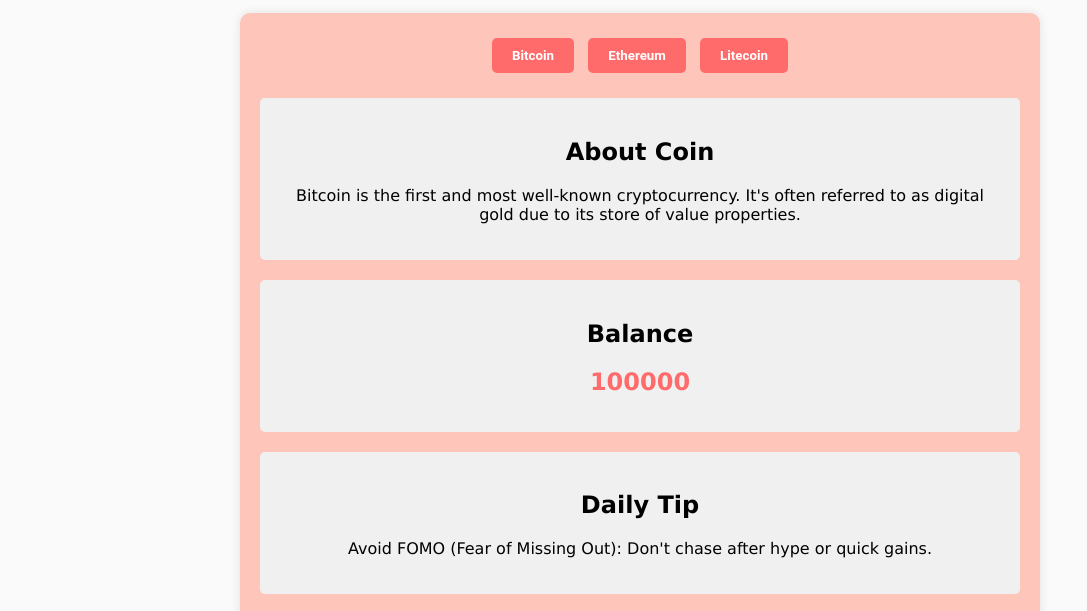
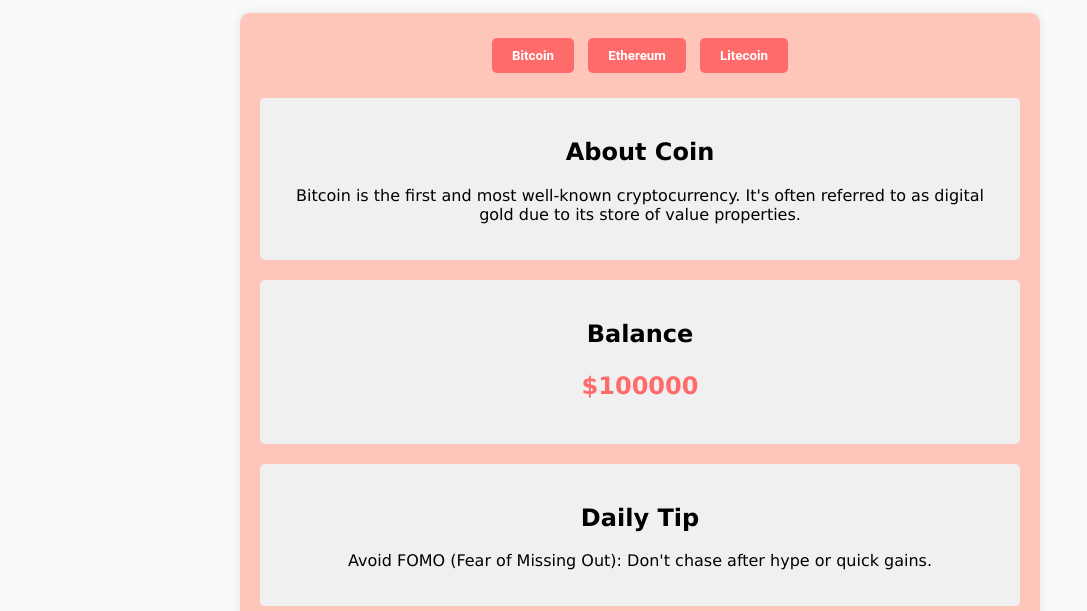
Before and after one commit to simranmerchant/crypto-trading-simulator, a plain HTML site: page gametab.html in a window 1280 px wide. Both pictures are taken after a click on the button "Buy". Shown: the part 149-760 px from the top of the page, without its empty margins (0-1087 px from the left). Drawn offline with nearby package versions, Linux system fonts and the light colour scheme.

Commit message:
fixed balance appearance

```diff
--- a/gametab.html
+++ b/gametab.html
@@ -40,7 +40,7 @@
             </div>
             <div class="balance-box"> <!-- # Added balance box div -->
                 <h2>Balance</h2>
-                <p><span id="balanceValue"></span></p> <!-- # Initial balance value -->
+                <p>$<span id="balanceValue"></span></p> <!-- # Initial balance value -->
             </div>
             <div class="daily-tip">
                 <h2>Daily Tip</h2>
@@ -104,7 +104,7 @@
             } else {
                 alert("Not enough money! Please enter a smaller amount.");
             }
-            document.getElementById("balanceValue").textContent = balance;
+            document.getElementById("balanceValue").textContent = Math.trunc(balance); // Update balance
             document.getElementById("totalBitcoins").textContent = totalcoins; // Update total bitcoins
         }
 
@@ -126,7 +126,7 @@
             } else {
                 alert("Not enough crypto! Please enter a smaller amount.");
             }
-            document.getElementById("balanceValue").textContent = balance;
+            document.getElementById("balanceValue").textContent = Math.trunc(balance); // Update balance
             document.getElementById("totalBitcoins").textContent = totalcoins; // Update total bitcoins
         }
 
--- a/style2.css
+++ b/style2.css
@@ -65,6 +65,14 @@
     color: #ff6b6b; /* Pink color for balance value */
 }
 
+/* Your CSS file */
+.balance-box p {
+    font-size: 24px;
+    font-weight: bold;
+    color: #ff6b6b; /* Pink color for balance value */
+}
+
+
 /* Style the input and buttons for buying/selling */
 input[type="number"] {
     padding: 10px;
```
